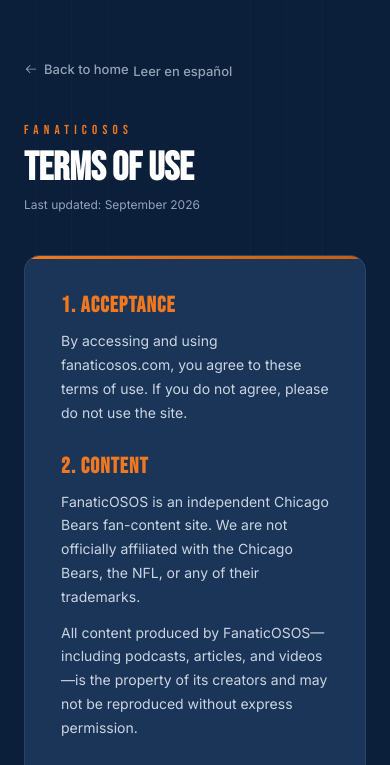
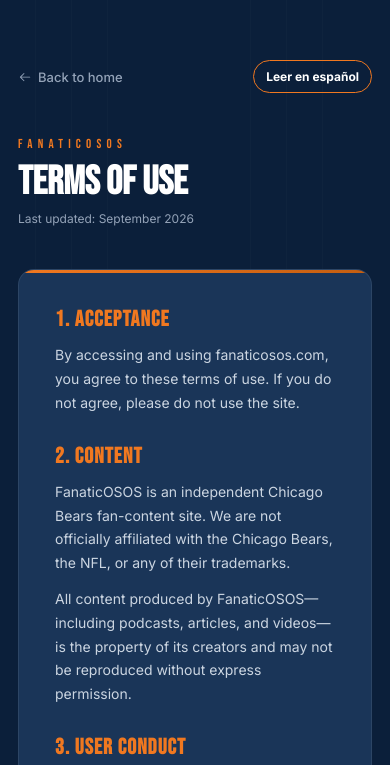
Before and after one commit to fanaticosos/fanaticosos-web, an Astro site: page /en/pages/terms in a window 390 px wide. Shown: the top 765 px of the page. Built offline with nearby package versions, Linux system fonts and the light colour scheme; Astro itself is replaced by a stand-in of ours.

Commit message:
Unify information page navigation

```diff
--- /dev/null
+++ b/src/components/InfoPageNavigation.astro
@@ -0,0 +1,17 @@
+---
+import BackLink from "./BackLink.astro";
+
+interface Props {
+  locale?: "es" | "en";
+  alternatePath: string;
+}
+
+const { locale = "es", alternatePath } = Astro.props;
+const alternateLocale = locale === "es" ? "en" : "es";
+---
+<nav class="info-navigation" aria-label={locale === "es" ? "Navegación de página" : "Page navigation"}>
+  <BackLink locale={locale} />
+  <a class="info-language-link" href={alternatePath} lang={alternateLocale} hreflang={alternateLocale}>
+    {locale === "es" ? "Read in English" : "Leer en español"}
+  </a>
+</nav>
--- a/src/pages/en/pages/contact.astro
+++ b/src/pages/en/pages/contact.astro
@@ -1,5 +1,5 @@
 ---
-import BackLink from "../../../components/BackLink.astro";
+import InfoPageNavigation from "../../../components/InfoPageNavigation.astro";
 import SiteFooter from "../../../components/SiteFooter.astro";
 import BaseLayout from "../../../layouts/BaseLayout.astro";
 import "../../../styles/info-page.css";
@@ -7,8 +7,7 @@
 
 <BaseLayout title="Contact — FanaticOSOS" lang="en" description="Contact FanaticOSOS by email, YouTube, X, or Discord." canonicalPath="/en/pages/contact" bodyClass="info-page contact-page" alternatePaths={{ es: "/pages/contact", en: "/en/pages/contact", "x-default": "/pages/contact" }}>
   <div class="page-wrap">
-    <BackLink locale="en" />
-    <a class="back-link" href="/pages/contact" lang="es" hreflang="es">Leer en español</a>
+    <InfoPageNavigation locale="en" alternatePath="/pages/contact" />
     <p class="page-eyebrow">FanaticOSOS</p>
     <h1 class="page-title">Contact</h1>
     <div class="contact-card">
--- a/src/pages/en/pages/terms.astro
+++ b/src/pages/en/pages/terms.astro
@@ -1,5 +1,5 @@
 ---
-import BackLink from "../../../components/BackLink.astro";
+import InfoPageNavigation from "../../../components/InfoPageNavigation.astro";
 import SiteFooter from "../../../components/SiteFooter.astro";
 import BaseLayout from "../../../layouts/BaseLayout.astro";
 import "../../../styles/info-page.css";
@@ -7,8 +7,7 @@
 
 <BaseLayout title="Terms of Use — FanaticOSOS" lang="en" description="Terms of use for the FanaticOSOS website." canonicalPath="/en/pages/terms" bodyClass="info-page terms-page" alternatePaths={{ es: "/pages/terms", en: "/en/pages/terms", "x-default": "/pages/terms" }}>
   <div class="page-wrap">
-    <BackLink locale="en" />
-    <a class="back-link" href="/pages/terms" lang="es" hreflang="es">Leer en español</a>
+    <InfoPageNavigation locale="en" alternatePath="/pages/terms" />
     <p class="page-eyebrow">FanaticOSOS</p>
     <h1 class="page-title">Terms of Use</h1>
     <p class="page-date">Last updated: September 2026</p>
--- a/src/pages/pages/contact.astro
+++ b/src/pages/pages/contact.astro
@@ -1,5 +1,5 @@
 ---
-import BackLink from "../../components/BackLink.astro";
+import InfoPageNavigation from "../../components/InfoPageNavigation.astro";
 import SiteFooter from "../../components/SiteFooter.astro";
 import BaseLayout from "../../layouts/BaseLayout.astro";
 import "../../styles/info-page.css";
@@ -13,8 +13,7 @@
   alternatePaths={{ es: "/pages/contact", en: "/en/pages/contact", "x-default": "/pages/contact" }}
 >
   <div class="page-wrap">
-    <BackLink />
-    <a class="back-link" href="/en/pages/contact" lang="en" hreflang="en">Read in English</a>
+    <InfoPageNavigation alternatePath="/en/pages/contact" />
     <p class="page-eyebrow">Fanaticosos</p>
     <h1 class="page-title">Contacto</h1>
     <div class="contact-card">
--- a/src/pages/pages/terms.astro
+++ b/src/pages/pages/terms.astro
@@ -1,5 +1,5 @@
 ---
-import BackLink from "../../components/BackLink.astro";
+import InfoPageNavigation from "../../components/InfoPageNavigation.astro";
 import SiteFooter from "../../components/SiteFooter.astro";
 import BaseLayout from "../../layouts/BaseLayout.astro";
 import "../../styles/info-page.css";
@@ -13,8 +13,7 @@
   alternatePaths={{ es: "/pages/terms", en: "/en/pages/terms", "x-default": "/pages/terms" }}
 >
   <div class="page-wrap">
-    <BackLink />
-    <a class="back-link" href="/en/pages/terms" lang="en" hreflang="en">Read in English</a>
+    <InfoPageNavigation alternatePath="/en/pages/terms" />
     <p class="page-eyebrow">Fanaticosos</p>
     <h1 class="page-title">Términos de Uso</h1>
     <p class="page-date">Última actualización: Septiembre 2026</p>
--- a/src/styles/info-page.css
+++ b/src/styles/info-page.css
@@ -7,6 +7,35 @@
 
 .contact-page .page-wrap { max-width: 640px; }
 .terms-page .page-wrap { max-width: 720px; }
+
+.info-navigation {
+  align-items: center;
+  display: flex;
+  justify-content: space-between;
+  gap: 24px;
+  margin-bottom: 40px;
+}
+
+.info-navigation .back-link { margin-bottom: 0; }
+
+.info-language-link {
+  border: 1px solid var(--orange);
+  border-radius: 999px;
+  color: var(--white);
+  display: inline-flex;
+  flex-shrink: 0;
+  font-size: 13px;
+  font-weight: 700;
+  padding: 9px 16px;
+  text-decoration: none;
+  transition: background-color 0.2s, color 0.2s;
+}
+
+.info-language-link:hover,
+.info-language-link:focus-visible {
+  background: var(--orange);
+  color: var(--navy);
+}
 
 .back-link {
   align-items: center;
@@ -150,5 +179,12 @@
 
 @media (prefers-reduced-motion: reduce) {
   .back-link,
+  .info-language-link,
   .contact-value a { transition: none; }
 }
+
+@media (max-width: 480px) {
+  .info-page .page-wrap { padding-inline: 18px; }
+  .info-navigation { gap: 14px; }
+  .info-language-link { font-size: 12px; padding: 8px 12px; }
+}
```
